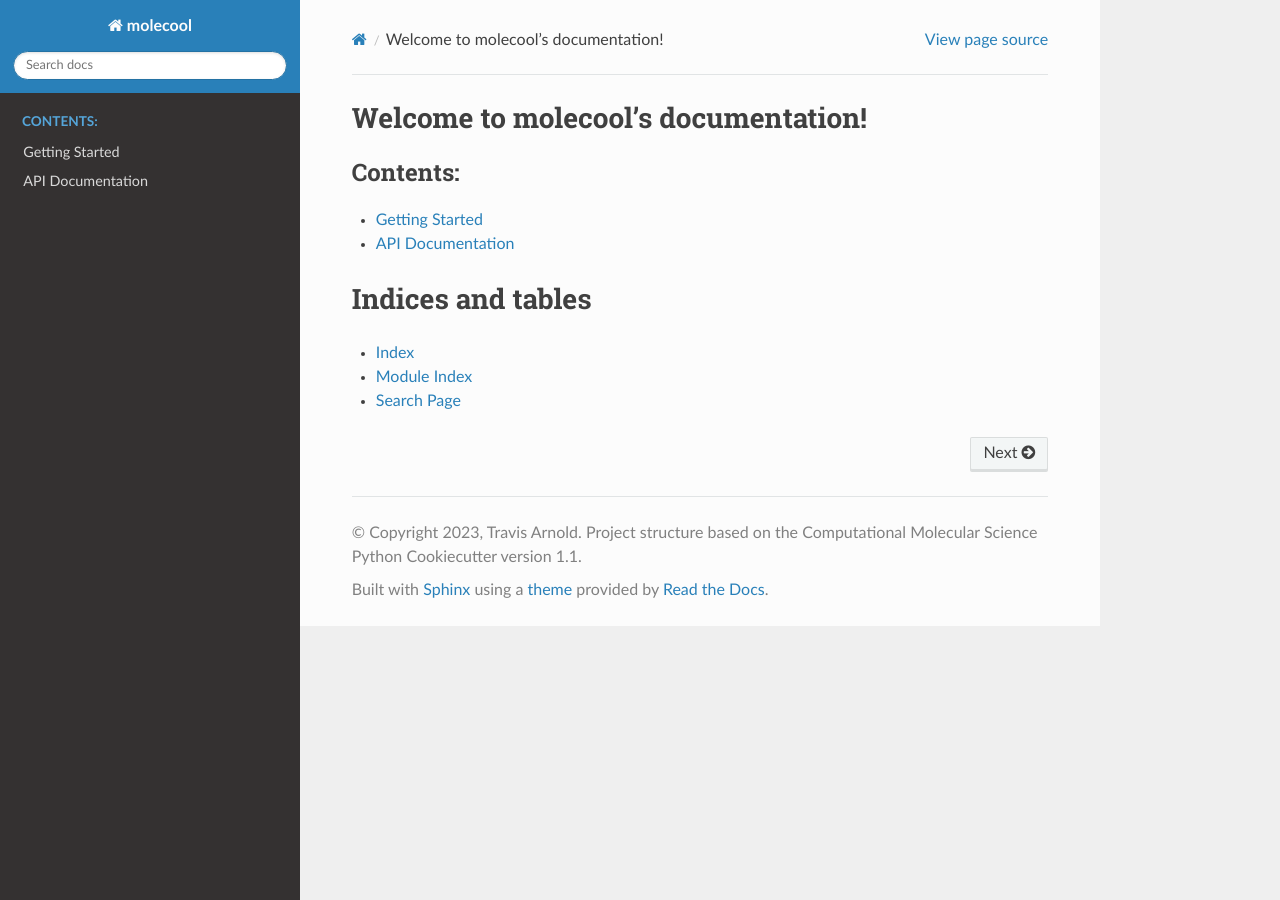
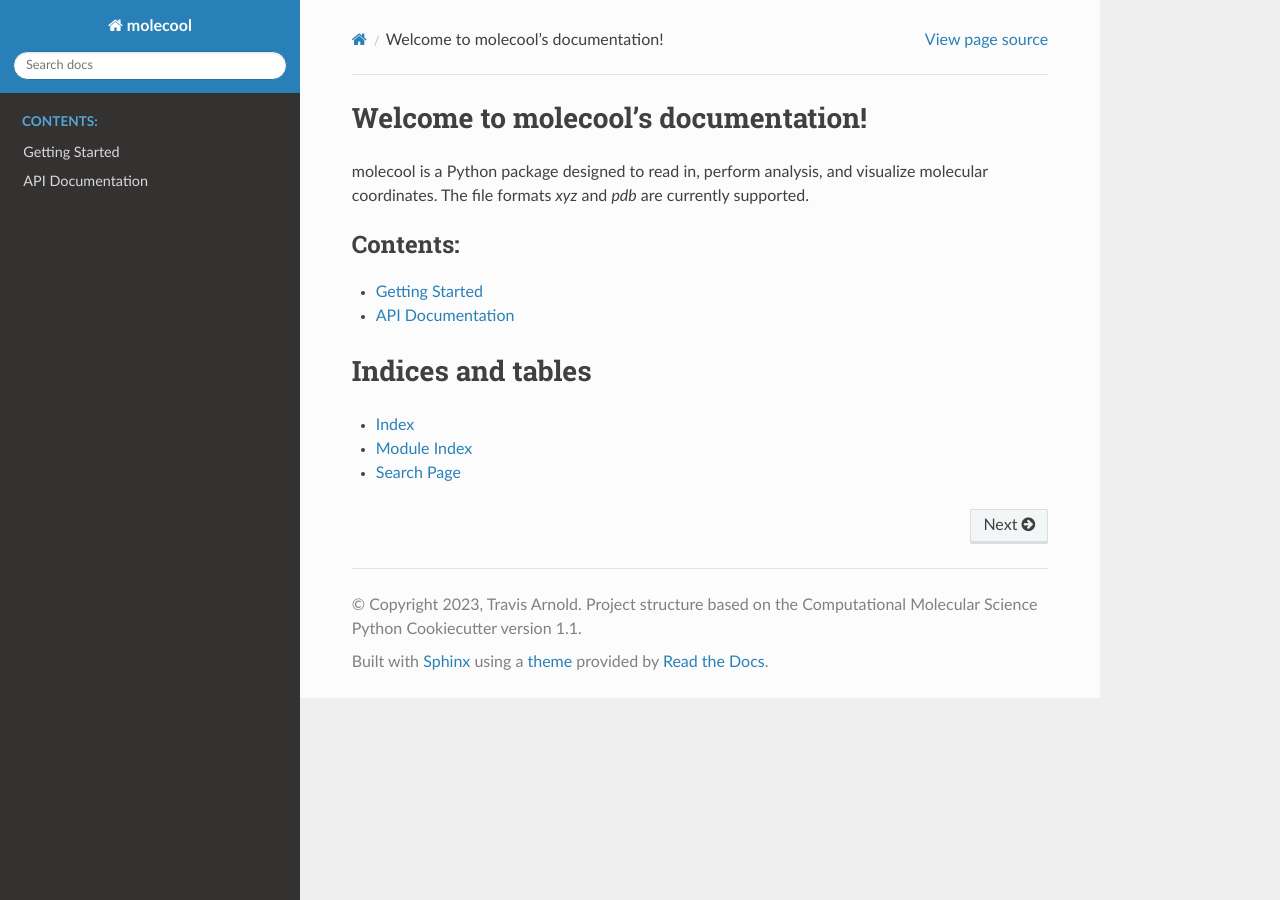
Before and after one commit to tarnold17/molecool, a Sphinx documentation site: the page built from docs/index.rst, in a window 1280 px wide. Built offline with Sphinx 7.4.7 and the Read the Docs theme 2.0.0, drawn with Linux system fonts in a browser that asks for light colours; the version number could not be read and is left out.

Commit message:
Fix documentation

```diff
--- a/docs/index.rst
+++ b/docs/index.rst
@@ -5,6 +5,9 @@
 
 Welcome to molecool's documentation!
 =========================================================
+molecool is a Python package designed to read in, perform analysis,
+and visualize molecular coordinates. The file formats `xyz` and `pdb` are
+currently supported.
 
 .. toctree::
    :maxdepth: 2
```
Also changed, not shown: docs/requirements.yaml (+6 -1 lines).
